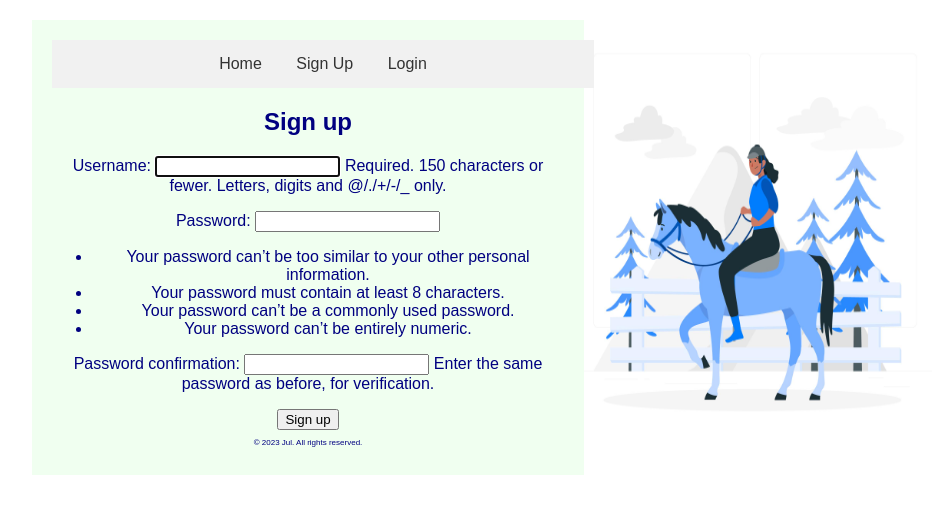
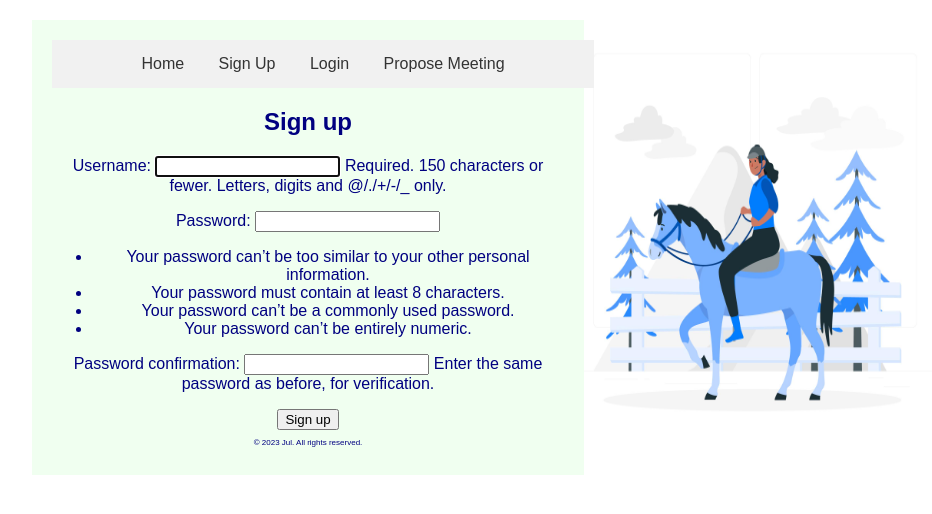
Before and after one commit to JulienSchoener/travelplanner, a Django app: page /signup/ in a window 1280 px wide. Shown: the top 514 px of the page, without its empty margins (332-1264 px from the left). Run offline with Django 4.2, Linux system fonts and the light colour scheme.

Commit message:
added propose meeting

```diff
--- a/apps/resources/forms.py
+++ b/apps/resources/forms.py
@@ -1,7 +1,13 @@
 from django import forms
 from .models import BusinessPartner
+from .models import Meeting
 
 class BusinessPartnerForm(forms.ModelForm):
     class Meta:
         model = BusinessPartner
         fields = ['name']
+
+class ProposeMeetingForm(forms.ModelForm):
+    class Meta:
+        model = Meeting
+        fields = ['title', 'start_time', 'end_time', 'location']
--- a/apps/resources/templates/base.html
+++ b/apps/resources/templates/base.html
@@ -56,6 +56,7 @@
             <a href="{% url 'home' %}">Home</a>
             <a href="{% url 'signup' %}">Sign Up</a>
             <a href="{% url 'login' %}">Login</a>
+            <a href="{% url 'propose_meeting' %}">Propose Meeting</a>
         </nav>
 
     <main>
--- a/apps/resources/templates/home.html
+++ b/apps/resources/templates/home.html
@@ -13,6 +13,8 @@
           {{ flight.arrival_location }} from {{ flight.departure|date:"F j, Y, g a" }} to
           {{ flight.arrival|date:"F j, Y, g a" }}
         </li>
+        {% empty %}
+        <li>No flights scheduled.</li>
         {% endfor %}
       </ul>
 
--- a/apps/resources/urls.py
+++ b/apps/resources/urls.py
@@ -10,5 +10,6 @@ urlpatterns = [
     path('add_business_partner/', add_business_partner, name='add_business_partner'),
     path('signup/', views.signup, name='signup'),
     path('login/', views.auth_login, name='login'),
+    path('propose_meeting/', views.propose_meeting, name='propose_meeting'),
 
 ]
--- a/apps/resources/views.py
+++ b/apps/resources/views.py
@@ -1,6 +1,6 @@
 from django.shortcuts import render, redirect
 from .models import Flight, HotelBooking, Meeting, BusinessPartner
-from .forms import BusinessPartnerForm
+from .forms import BusinessPartnerForm, ProposeMeetingForm
 from django.contrib.auth.forms import UserCreationForm
 from django.contrib.auth import login as auth_login
 
@@ -57,3 +57,32 @@ def signup(request):
     else:
         form = UserCreationForm()
     return render(request, 'registration/signup.html', {'form': form})
+
+def propose_meeting(request):
+    if request.method == 'POST':
+        form = ProposeMeetingForm(request.POST)
+        if form.is_valid():
+            meeting = form.save(commit=False)
+            # Check if the proposed meeting time is available.
+            overlapping_meetings = Meeting.objects.filter(
+                start_time__lt=meeting.end_time,
+                end_time__gt=meeting.start_time
+            )
+            overlapping_flights = Flight.objects.filter(
+                arrival__lt=meeting.end_time,
+                departure__gt=meeting.start_time
+            )
+            overlapping_bookings = HotelBooking.objects.filter(
+                check_in_date__lt=meeting.end_time,
+                check_out_date__gt=meeting.start_time
+            )
+            if overlapping_meetings.exists() or overlapping_flights.exists() or overlapping_bookings.exists():
+                # If the time is not available, show an error message.
+                form.add_error(None, "The proposed time is not available.")
+            else:
+                # If the time is available, save the meeting.
+                form.save()
+                return redirect('home')
+    else:
+        form = ProposeMeetingForm()
+    return render(request, 'add_meeting.html', {'form': form})
```
Also changed, not shown: apps/resources/templates/add_meeting.html (added, +12 -0 lines).
